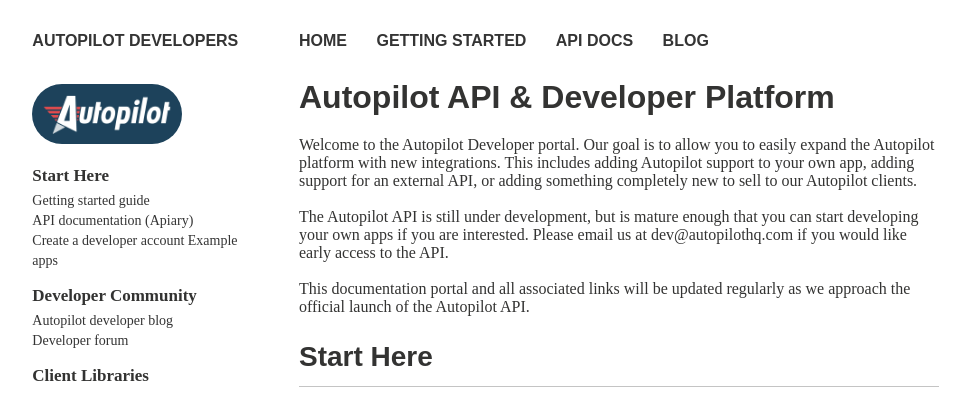
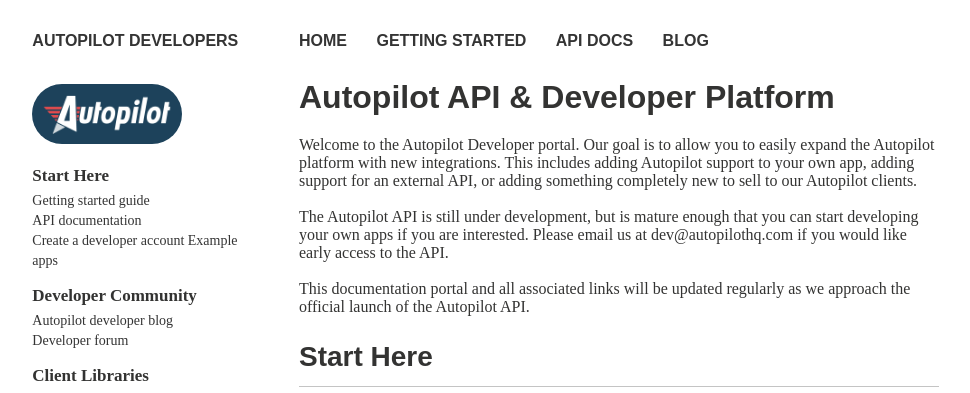
Before and after one commit to autopilotdev/autopilotdev.github.io, a Jekyll site: the page built from index.md, in a window 1280 px wide. Shown: the top 393 px of the page, without its empty margins (21-991 px from the left). Built offline with Jekyll 4.4.1, drawn with Linux system fonts in a browser that asks for light colours; nearby versions of some CDN libraries; some web fonts are replaced.

```diff
--- a/_includes/_author-bio.html
+++ b/_includes/_author-bio.html
@@ -14,7 +14,7 @@
   <div style="font-size:17px;font-weight:bold;margin-bottom:5px;">Start Here</div>
   <div style="font-size:14px;margin-bottom:15px;line-height:20px;">
     <a href="/getting-started">Getting started guide</a><br />
-    <a href="http://docs.autopilot.apiary.io/">API documentation (Apiary)</a><br />
+    <a href="http://docs.autopilot.apiary.io/">API documentation</a><br />
     <a href="/create-autopilot-developer-account">Create a developer account</a>
     <a href="/example-autopilot-apps">Example apps</a>
   </div>
```
Also changed, not shown: favicon.ico, favicon.png (deleted).
